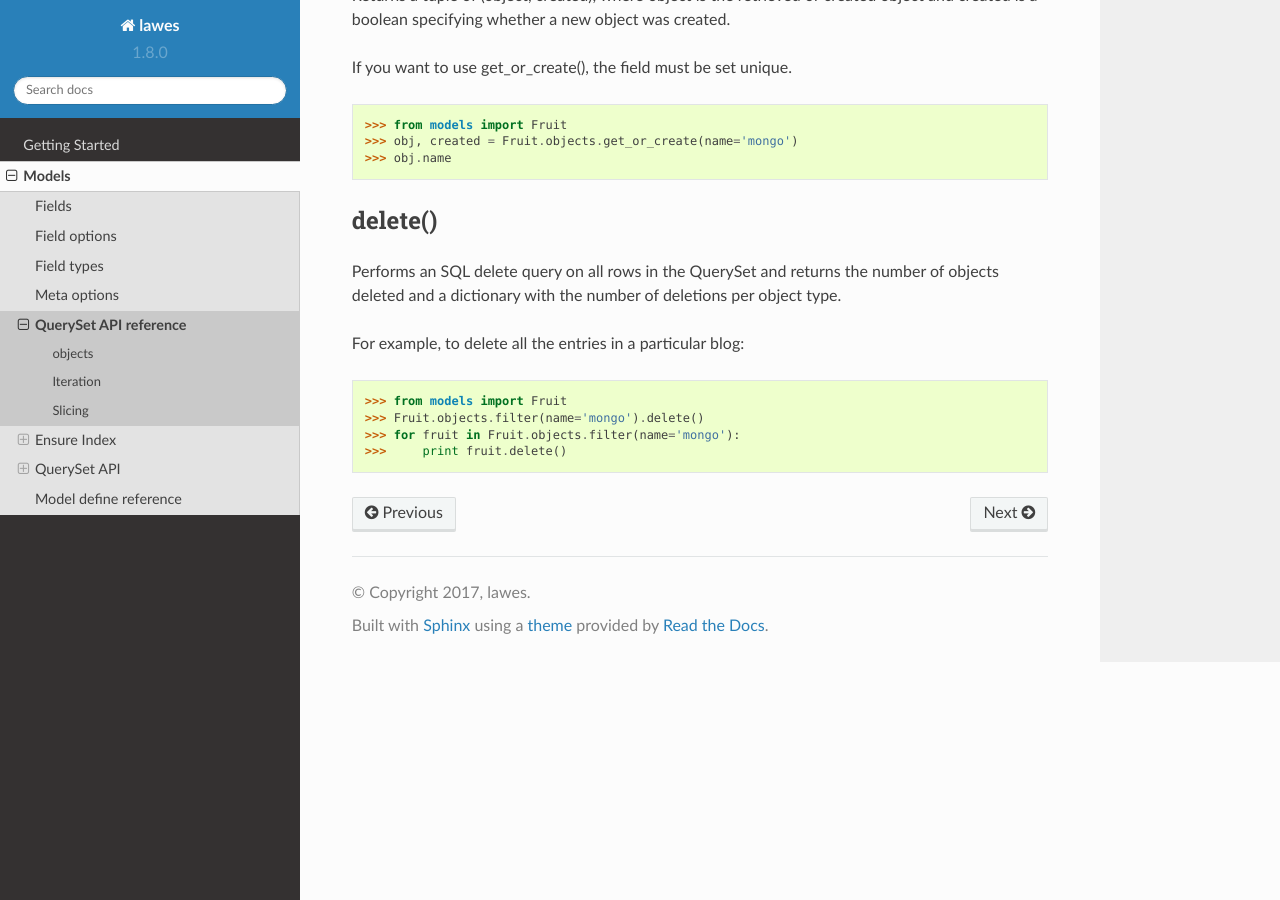
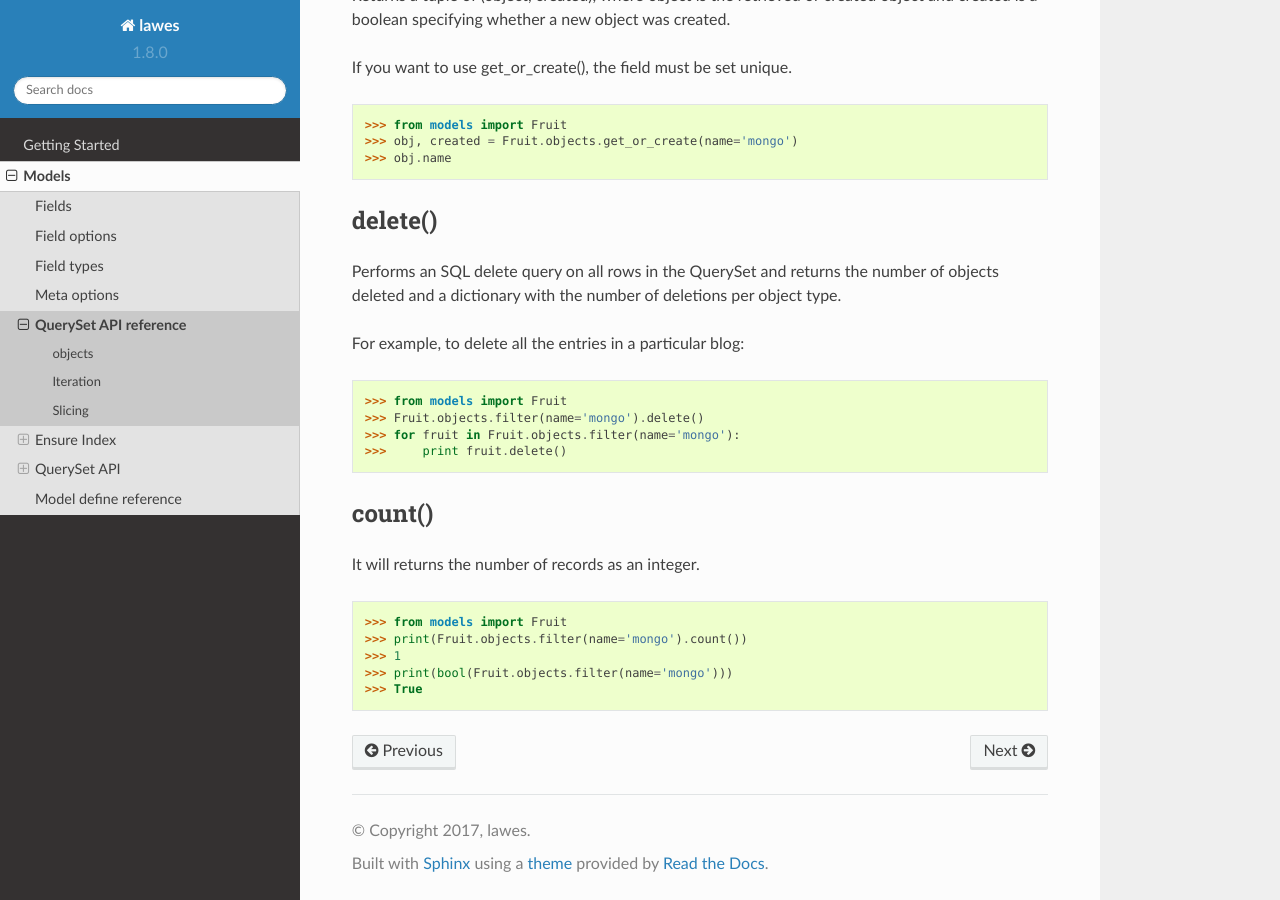
Before and after one commit to MrLawes/Lawes, a Sphinx documentation site: the page built from docs/models/queryset.rst, in a window 1280 px wide and 900 px high, scrolled down 2551 px. Built offline with Sphinx 7.4.7 and the Read the Docs theme 2.0.0, drawn with Linux system fonts in a browser that asks for light colours.

Commit message:
query.py:     supported count()

```diff
--- a/docs/models/queryset.rst
+++ b/docs/models/queryset.rst
@@ -124,3 +124,15 @@ For example, to delete all the entries in a particular blog:
     >>> Fruit.objects.filter(name='mongo').delete()
     >>> for fruit in Fruit.objects.filter(name='mongo'):
     >>>     print fruit.delete()
+
+count()
+--------------------------------------
+It will returns the number of records as an integer.
+
+.. code-block:: python
+
+    >>> from models import Fruit
+    >>> print(Fruit.objects.filter(name='mongo').count())
+    >>> 1
+    >>> print(bool(Fruit.objects.filter(name='mongo')))
+    >>> True
```
Also changed, not shown: 1 other file.
